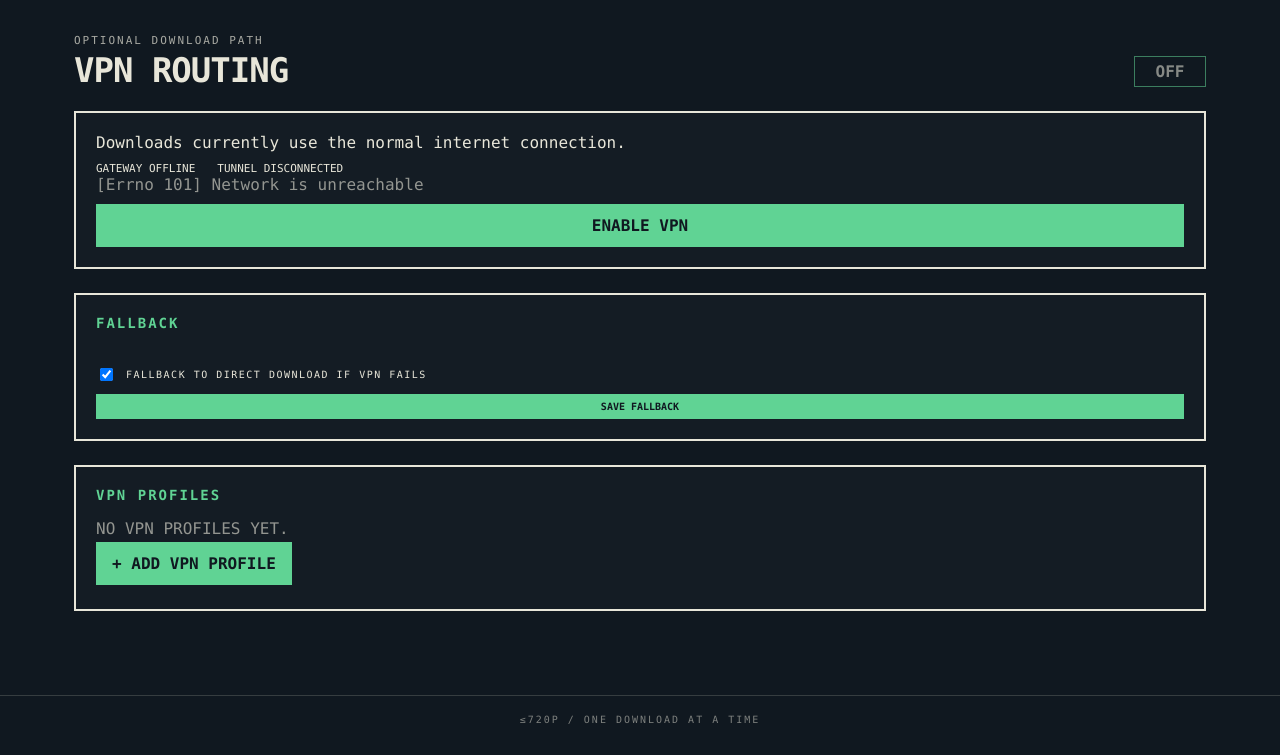
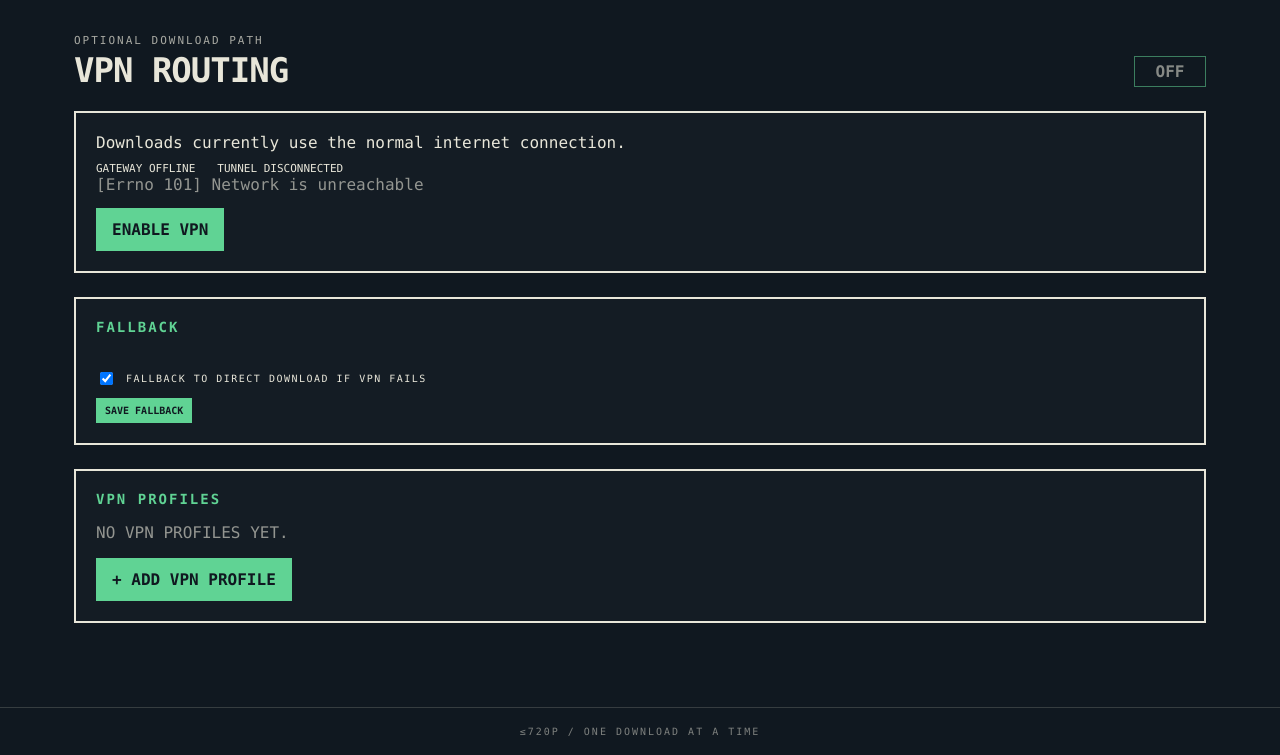
Before and after one commit to BogdanovJ/vkget, a FastAPI app: page /vpn in a window 1280 px wide. Shown: the part 64-819 px from the top of the page. Before the commit the page ends 788 px from the top, so only its background shows below. Run offline with FastAPI, Linux system fonts and the light colour scheme; data that the repository does not hold is empty.

Commit message:
Stop stretching VPN and form action buttons across the panel.
Co-authored-by: Jay <BogdanovJ@users.noreply.github.com>

```diff
--- a/app/static/app.css
+++ b/app/static/app.css
@@ -137,7 +137,8 @@ h2{
 }
 .row.big{padding:17px 0}
 .catalogue{align-items:flex-start}
-.actions{display:flex;gap:8px}
+.actions{display:flex;flex-wrap:wrap;gap:8px;align-items:center}
+.actions form{display:inline-flex;width:auto;margin:0}
 
 .notice{
   border:2px solid var(--accent);
@@ -216,19 +217,24 @@ input:focus,select:focus,textarea:focus{
 }
 
 button,.buttonlike{
+  display:inline-flex;
+  align-items:center;
+  justify-content:center;
+  width:fit-content;
+  max-width:100%;
   background:var(--accent);
   color:var(--bg);
   border:0;
   padding:12px 16px;
   font-weight:900;
   cursor:pointer;
+  white-space:nowrap;
 }
 
 button.danger{
   background:transparent;
   color:var(--fg);
   border:2px solid var(--fg);
-  width:fit-content;
 }
 
 button.danger:hover{
@@ -302,7 +308,9 @@ footer{
 }
 
 .vpn-routing p{margin:0 0 10px}
-.vpn-routing .actions{margin-top:14px}
+.vpn-routing form,
+.vpn-routing .actions,
+.panel > .actions{margin-top:14px}
 
 .profile-card{
   display:flex;
--- a/app/templates/vpn.html
+++ b/app/templates/vpn.html
@@ -101,6 +101,8 @@
   {% else %}
   <p class="muted">NO VPN PROFILES YET.</p>
   {% endfor %}
-  <p><a class="buttonlike" href="/vpn/new">+ ADD VPN PROFILE</a></p>
+  <div class="actions">
+    <a class="buttonlike" href="/vpn/new">+ ADD VPN PROFILE</a>
+  </div>
 </section>
 {% endblock %}
```
